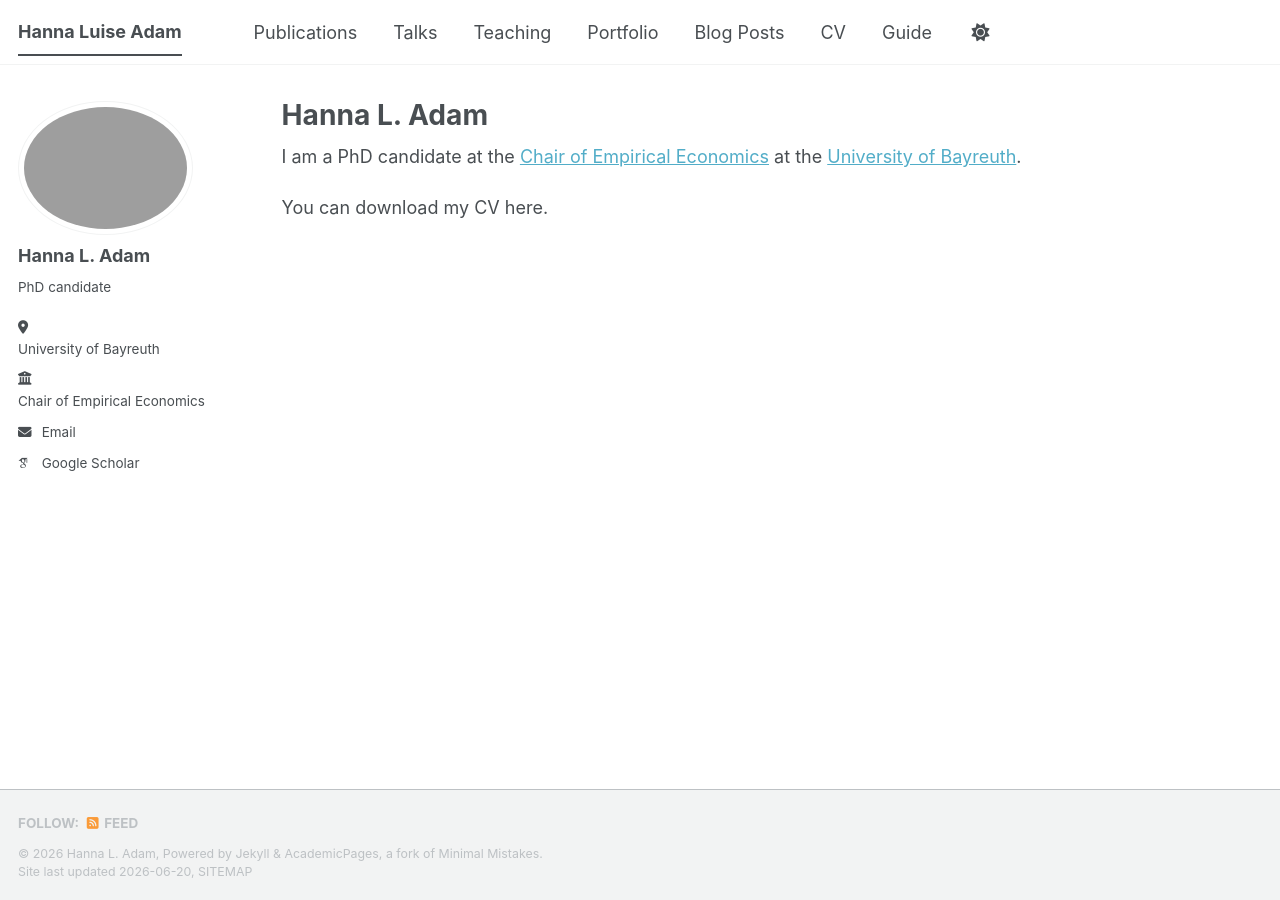
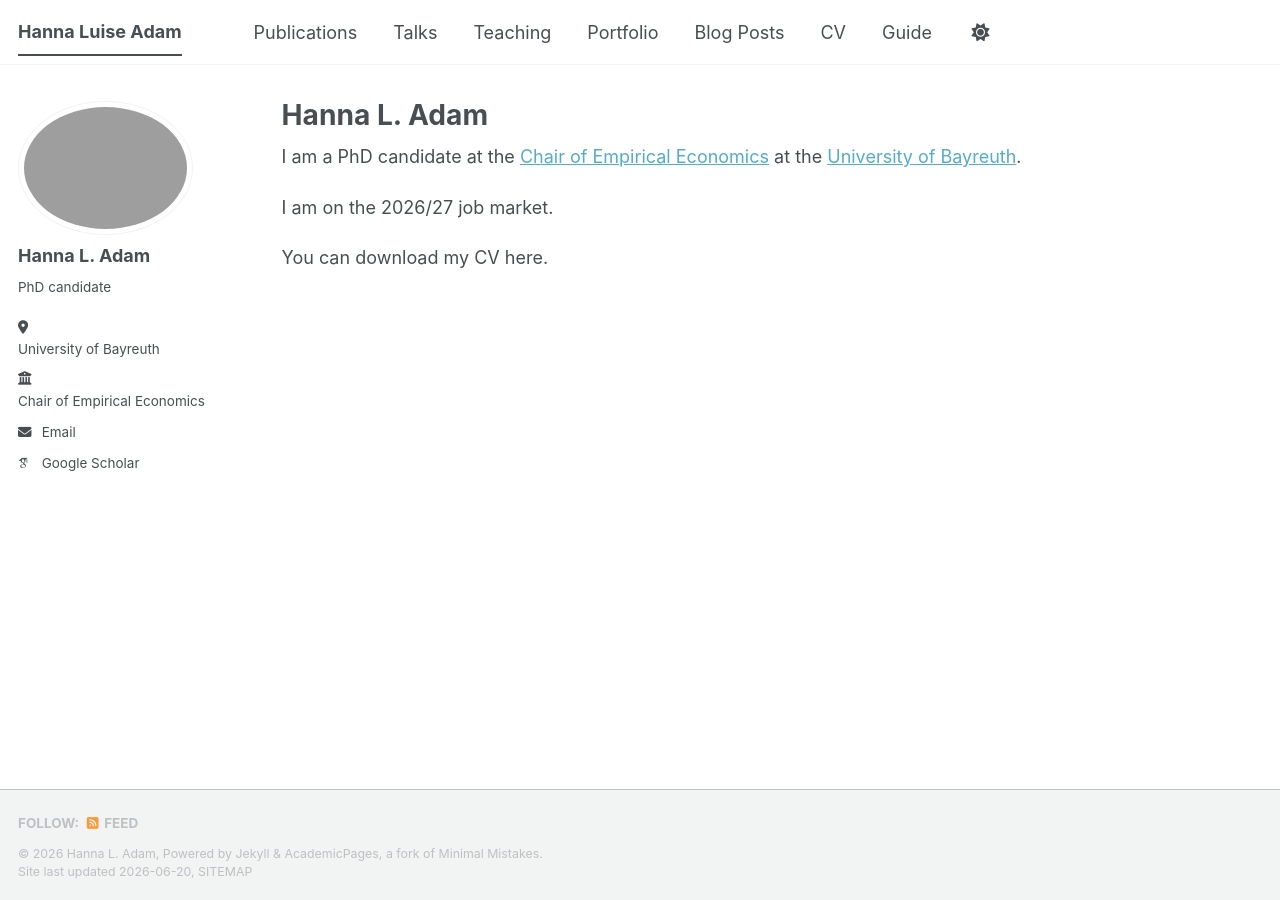
Before and after one commit to hanna-l-adam/hanna-l-adam.github.io, a Jekyll site: the page built from _pages/about.md, in a window 1280 px wide. Built offline with Jekyll 4.4.1, drawn with Linux system fonts in a browser that asks for light colours; some web fonts are replaced; a script bundle is joined from its source files by our own code; library files that are not in the unit come from our copies.

Commit message:
Update about.md

```diff
--- a/_pages/about.md
+++ b/_pages/about.md
@@ -9,4 +9,6 @@ redirect_from:
 
 I am a PhD candidate at the <a href="https://www.ewf.uni-bayreuth.de/en/" target="_blank">Chair of Empirical Economics</a> at the <a href="[https://www.ewf.uni-bayreuth.de/en/](https://www.uni-bayreuth.de/en)" target="_blank">University of Bayreuth</a>.
 
+I am on the 2026/27 job market.
+
 You can download my CV here.
```
